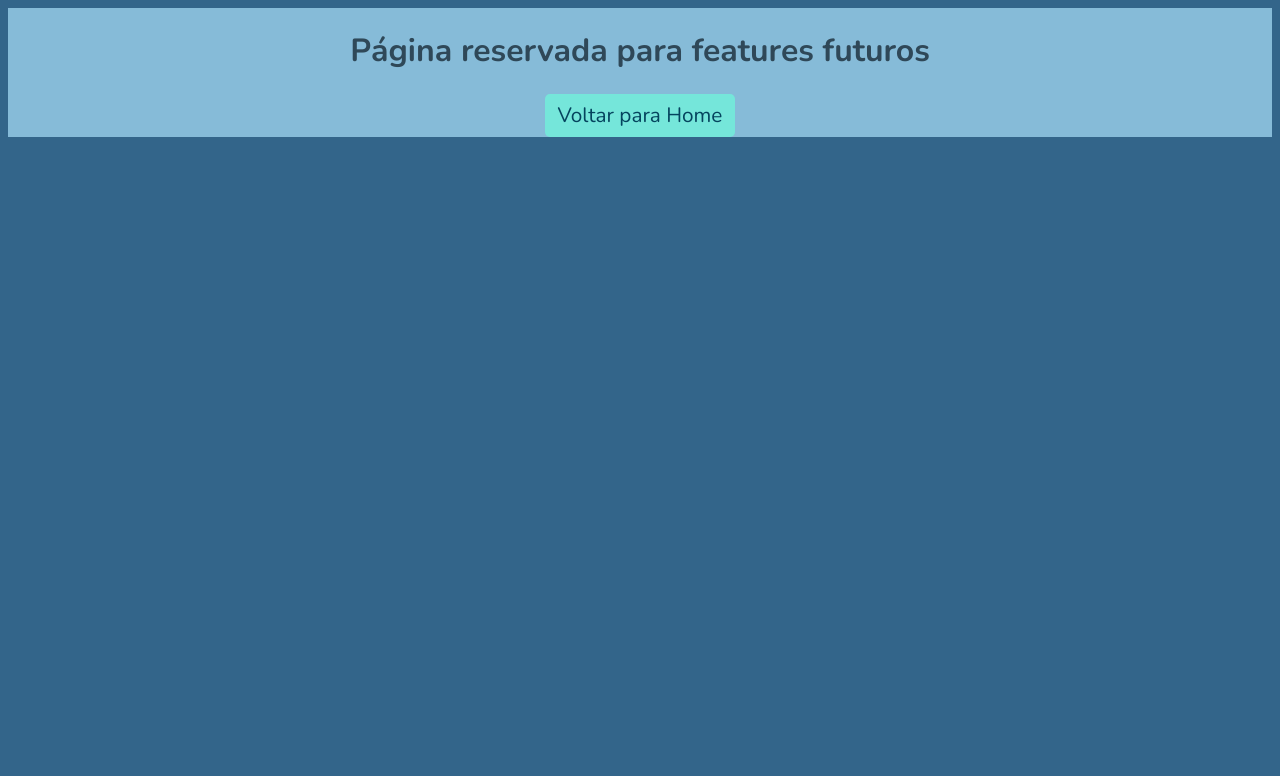
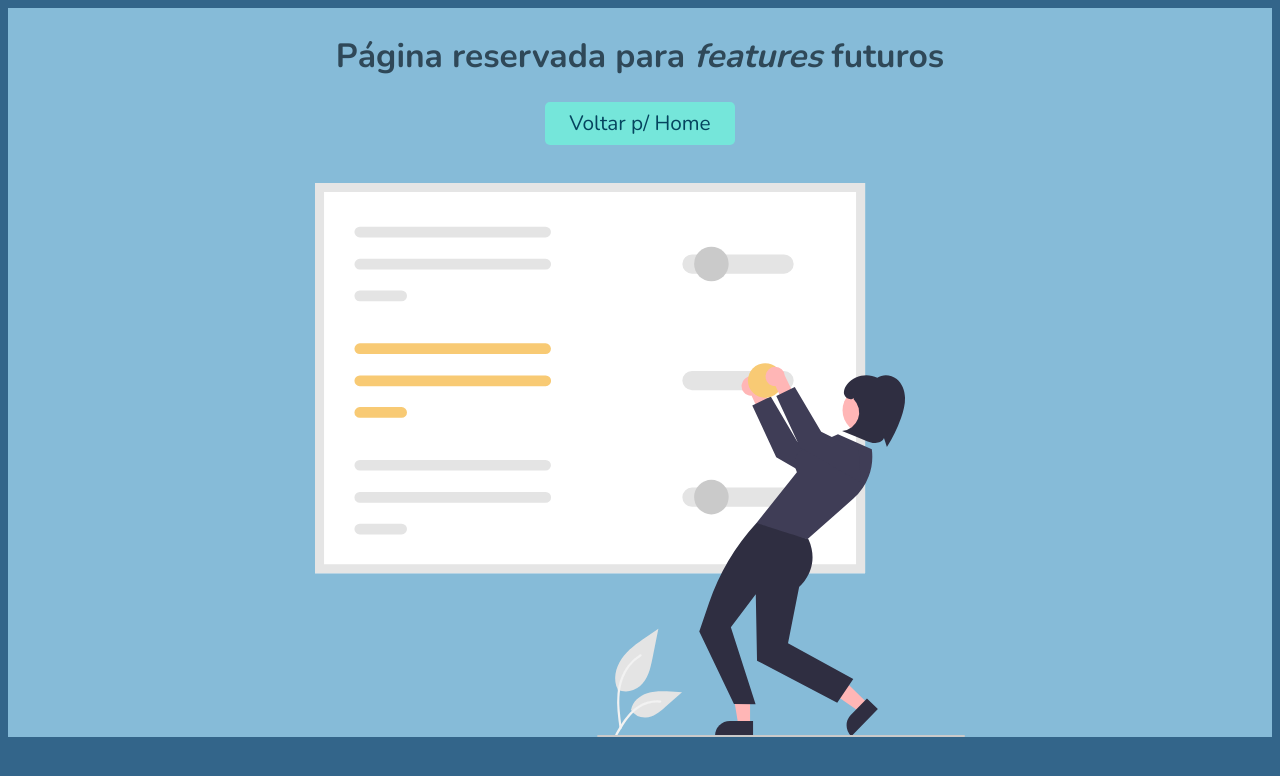
Before and after one commit to joaofelipelliccione/trybe_frontend_7-trivia_game, a React (Create React App) app: page /settings in a window 1280 px wide. Shown: the top 776 px of the page. Built offline with nearby package versions, Linux system fonts and the light colour scheme.

Commit message:
Conclusão CSS Login e Settings.

```diff
--- a/src/pages/Login.jsx
+++ b/src/pages/Login.jsx
@@ -1,6 +1,7 @@
 import React from 'react';
 import { Redirect } from 'react-router';
 import LoginForm from '../components/LoginForm';
+import logo from '../images/trivia.png';
 import '../styles/login.css';
 
 class Login extends React.Component {
@@ -24,6 +25,7 @@ class Login extends React.Component {
     return (
       <main id="loginPageMain">
         <div id="loginFormContainer">
+          <img src={ logo } alt="Logo da Aplicação" />
           <LoginForm />
           <button
             id="settingsBtn"
--- a/src/pages/Settings.jsx
+++ b/src/pages/Settings.jsx
@@ -1,12 +1,19 @@
 import React from 'react';
 import { Link } from 'react-router-dom';
+import settingsImg from '../images/settings-img.svg';
 import '../styles/settings.css';
 
 class Settings extends React.Component {
   render() {
     return (
       <div id="settingsPage">
-        <h1>Página reservada para features futuros</h1>
+        <h1>
+          Página reservada para
+          {' '}
+          <i>features</i>
+          {' '}
+          futuros
+        </h1>
         <Link
           to="/"
         >
@@ -14,9 +21,10 @@ class Settings extends React.Component {
             id="backToHomeFromSettings"
             type="button"
           >
-            Voltar para Home
+            Voltar p/ Home
           </button>
         </Link>
+        <img src={ settingsImg } alt="Imagem Settings" />
       </div>
     );
   }
--- a/src/styles/login.css
+++ b/src/styles/login.css
@@ -24,6 +24,11 @@ body {
   align-items: center;
   width: 70%;
   height: 30%;
+}
+
+#loginFormContainer img {
+  width: 250px;
+  margin-bottom: 1.5%;
 }
 
 #loginForm {
--- a/src/styles/settings.css
+++ b/src/styles/settings.css
@@ -17,7 +17,8 @@
   color: #2F4858;
   width: fit-content;
   text-align: center;
-  font-size: 2em;
+  font-size: 2.1em;
+  margin-top: 2%;
 }
 
 #settingsPage a {
@@ -45,3 +46,8 @@
   box-shadow: rgba(0, 0, 0, 0.24) 0px 3px 8px;
   width: 35%;
 }
+
+#settingsPage img {
+  width: 650px;
+  margin-top: 3%;
+}
```
Also changed, not shown: src/images/index.js (deleted), src/images/trivia.png (renamed from src/trivia.png).
